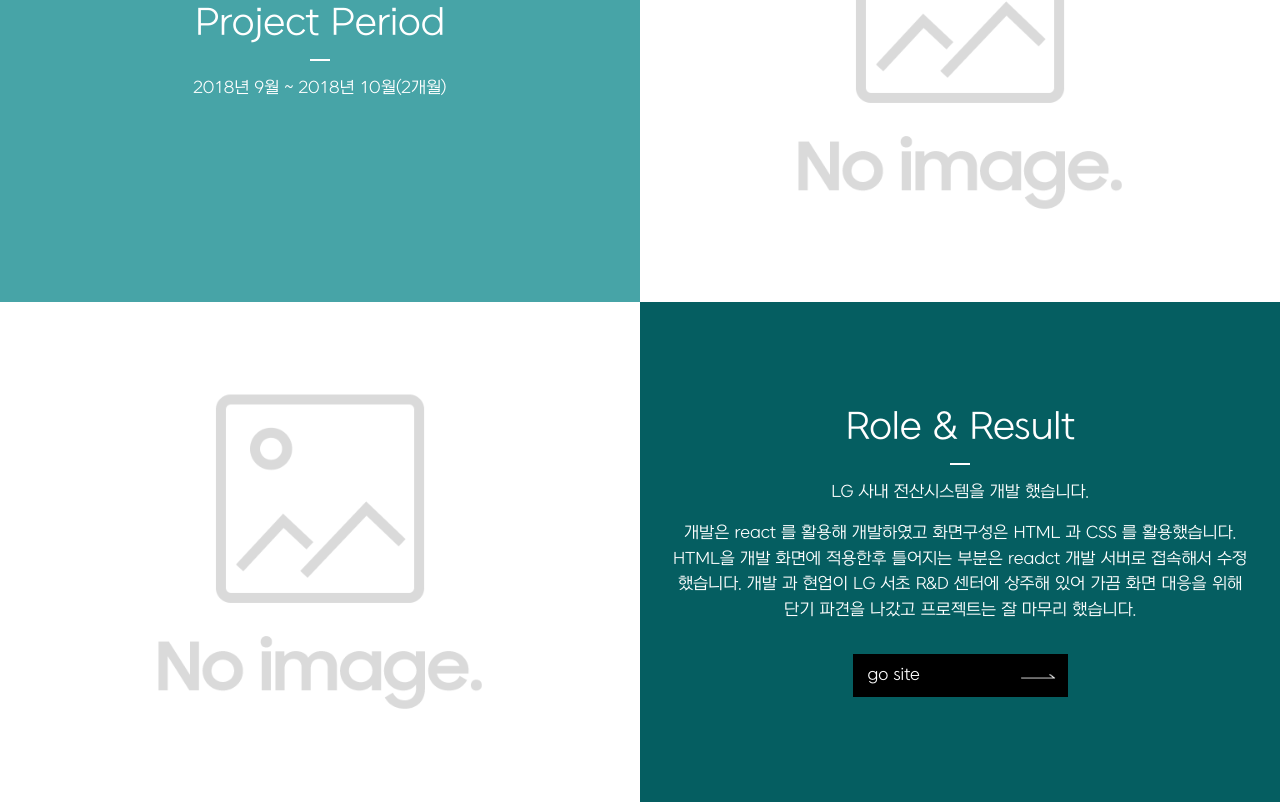
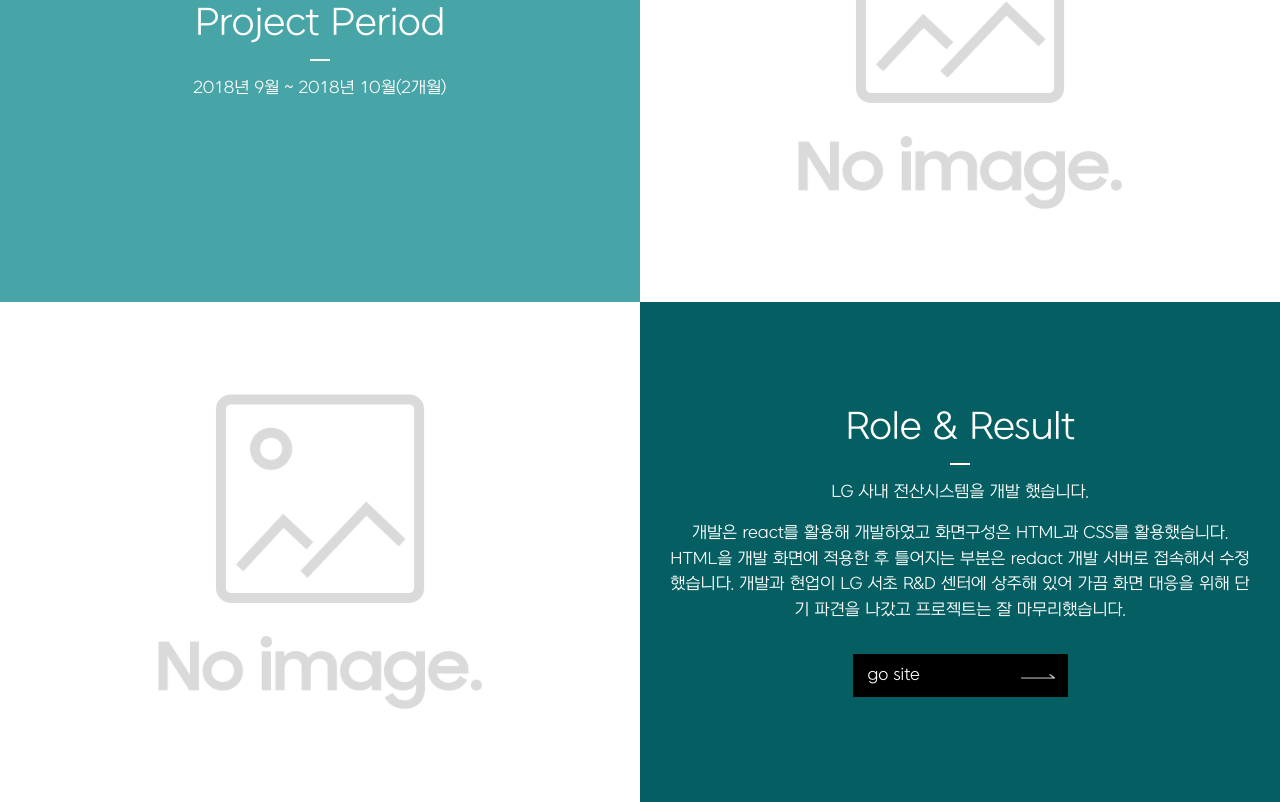
Before and after one commit to jins-web/jins-web.github.io, a plain HTML site: page sub_detail06.html in a window 1280 px wide. Shown: the part 1498-2300 px from the top of the page. Drawn offline with Linux system fonts and the light colour scheme.

Commit message:
Update sub_detail06.html

```diff
--- a/sub_detail06.html
+++ b/sub_detail06.html
@@ -58,6 +58,7 @@
 		<div class="randing-sec">
 			<h2>what I do</h2>
 			<P>I creative websites</P>
+			<a href="sub.html" class="btn-classic center">go back<span></span></a>
 		</div>
 	</div>
 	<div class="section fp-auto-height" id="section1">
@@ -76,7 +77,7 @@
 			<div class="sub-detail-txt sub-bg03">
 				<h2>Role & Result</h2>
 				<P class="sub-txt">LG 사내 전산시스템을 개발 했습니다.</P>
-				<P class="sub-txt">개발은 react 를 활용해 개발하였고 화면구성은 HTML 과 CSS 를 활용했습니다. HTML을 개발 화면에 적용한후 틀어지는 부분은 readct 개발 서버로 접속해서 수정 했습니다. 개발 과 현업이 LG 서초 R&D 센터에 상주해 있어 가끔 화면 대응을 위해 단기 파견을 나갔고 프로젝트는 잘 마무리 했습니다.</P>
+				<P class="sub-txt">개발은 react를 활용해 개발하였고 화면구성은 HTML과 CSS를 활용했습니다. HTML을 개발 화면에 적용한 후 틀어지는 부분은 redact 개발 서버로 접속해서 수정했습니다. 개발과 현업이 LG 서초 R&D 센터에 상주해 있어 가끔 화면 대응을 위해 단기 파견을 나갔고 프로젝트는 잘 마무리했습니다.</P>
 				<a href="#" class="btn-classic center">go site<span></span></a>
 			</div>
 		</div>
```
